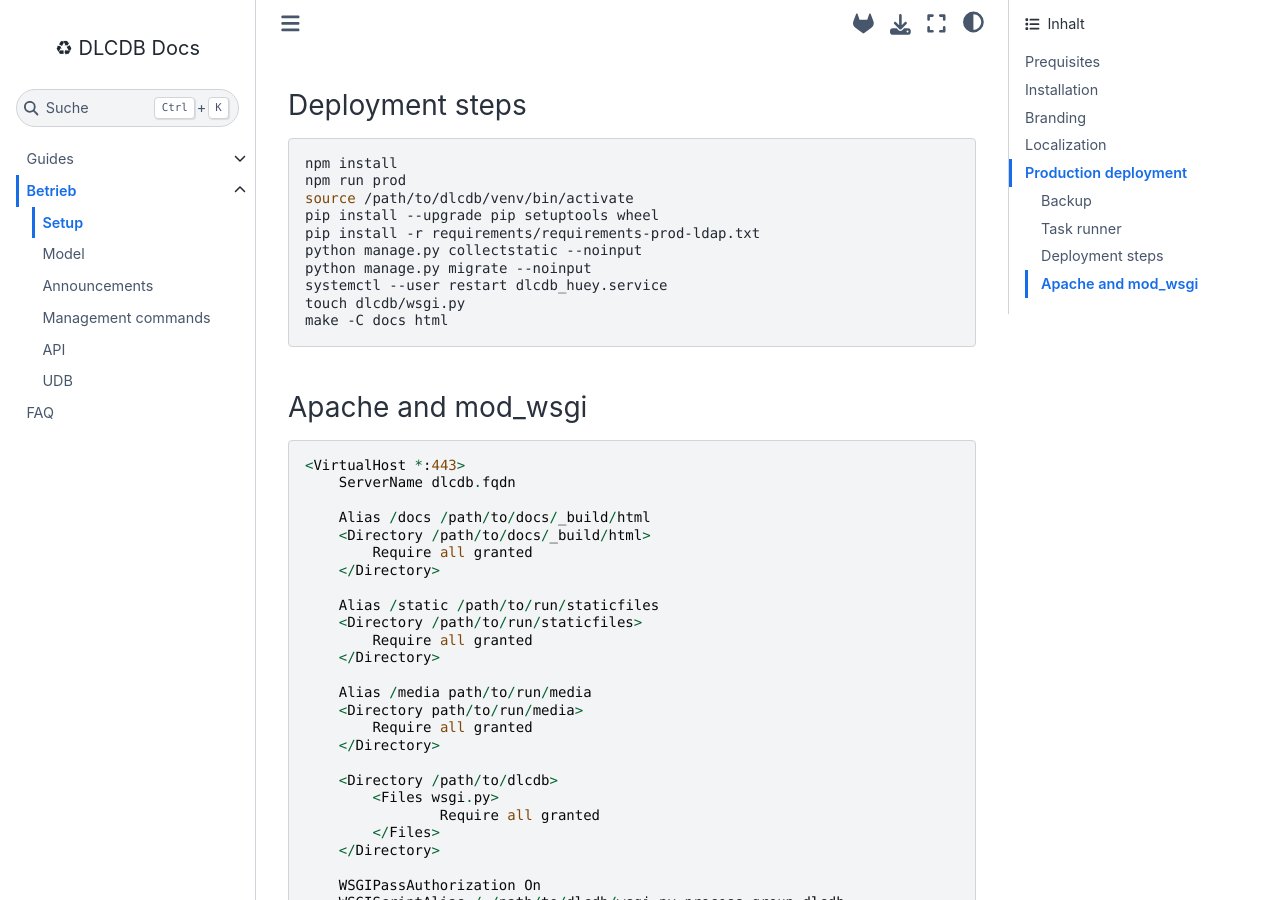
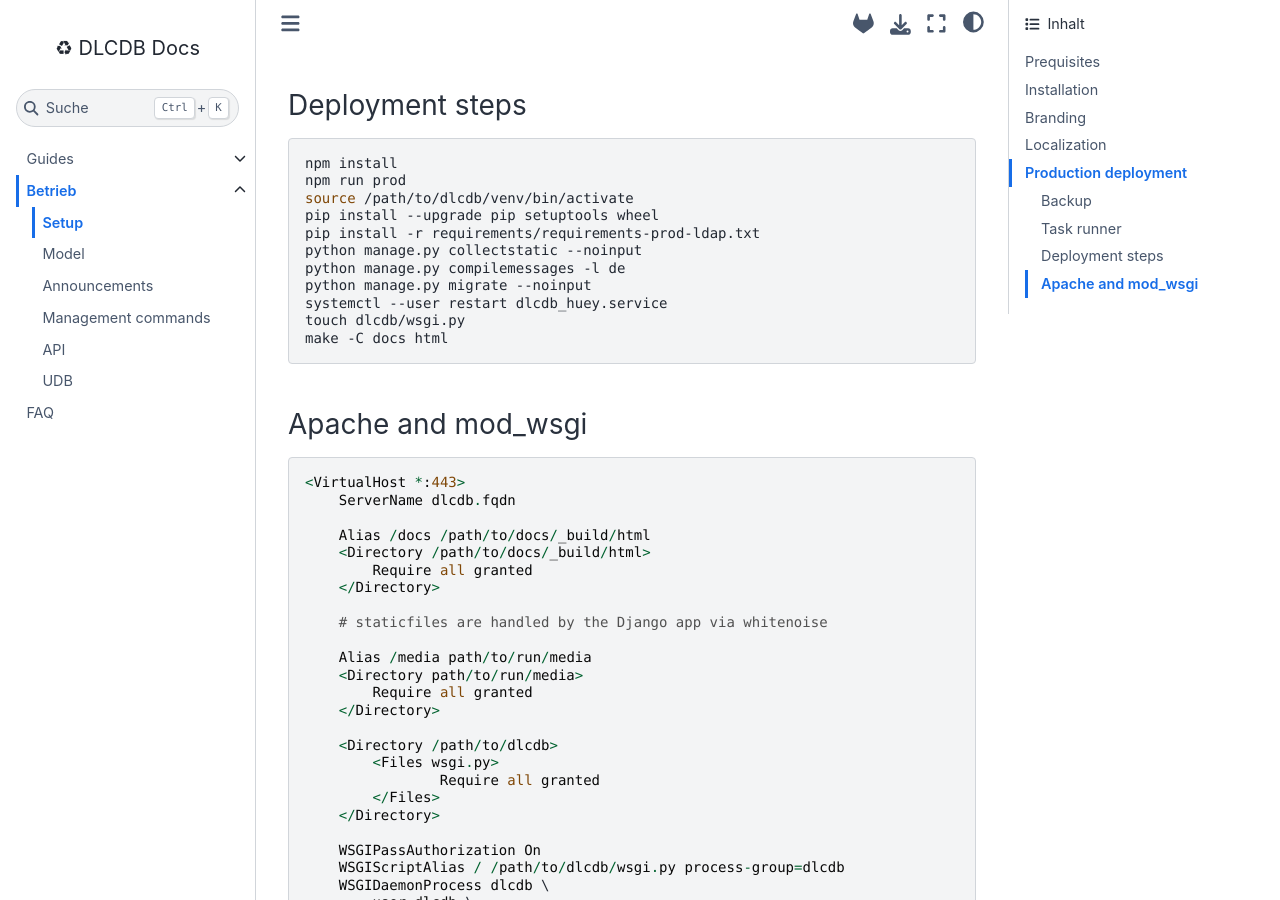
Before and after one commit to tombreit/django-dlcdb, a Sphinx documentation site: the page built from docs/betrieb/setup.md, in a window 1280 px wide and 900 px high, scrolled down 2887 px. Built offline with Sphinx 7.4.7 and the Sphinx Book theme 1.1.4, drawn with Linux system fonts in a browser that asks for light colours.

Commit message:
updated docs: mention whitenoise and compilemessages

```diff
--- a/docs/betrieb/setup.md
+++ b/docs/betrieb/setup.md
@@ -135,6 +135,7 @@ source /path/to/dlcdb/venv/bin/activate
 pip install --upgrade pip setuptools wheel
 pip install -r requirements/requirements-prod-ldap.txt
 python manage.py collectstatic --noinput
+python manage.py compilemessages -l de
 python manage.py migrate --noinput
 systemctl --user restart dlcdb_huey.service
 touch dlcdb/wsgi.py
@@ -152,10 +153,7 @@ make -C docs html
         Require all granted
     </Directory>
 
-    Alias /static /path/to/run/staticfiles
-    <Directory /path/to/run/staticfiles>
-        Require all granted
-    </Directory>
+    # staticfiles are handled by the Django app via whitenoise
 
     Alias /media path/to/run/media
     <Directory path/to/run/media>
```
